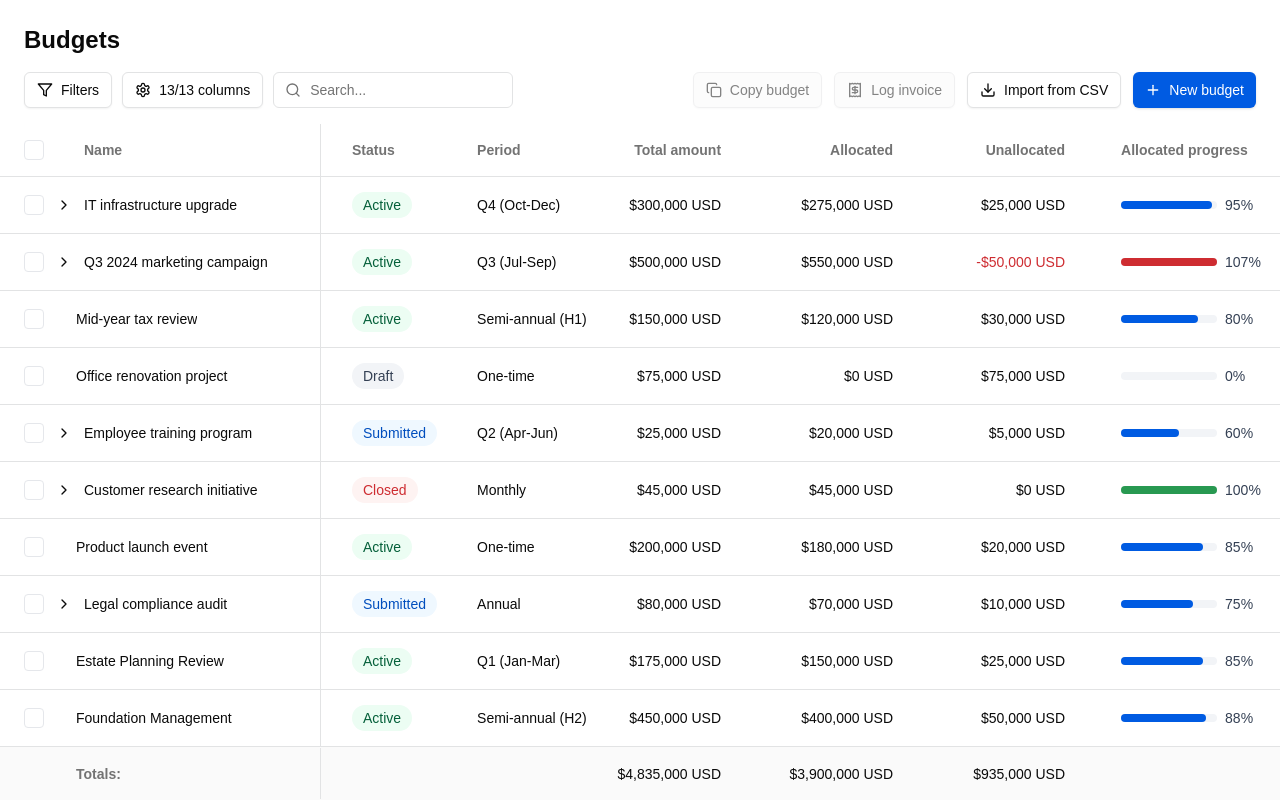
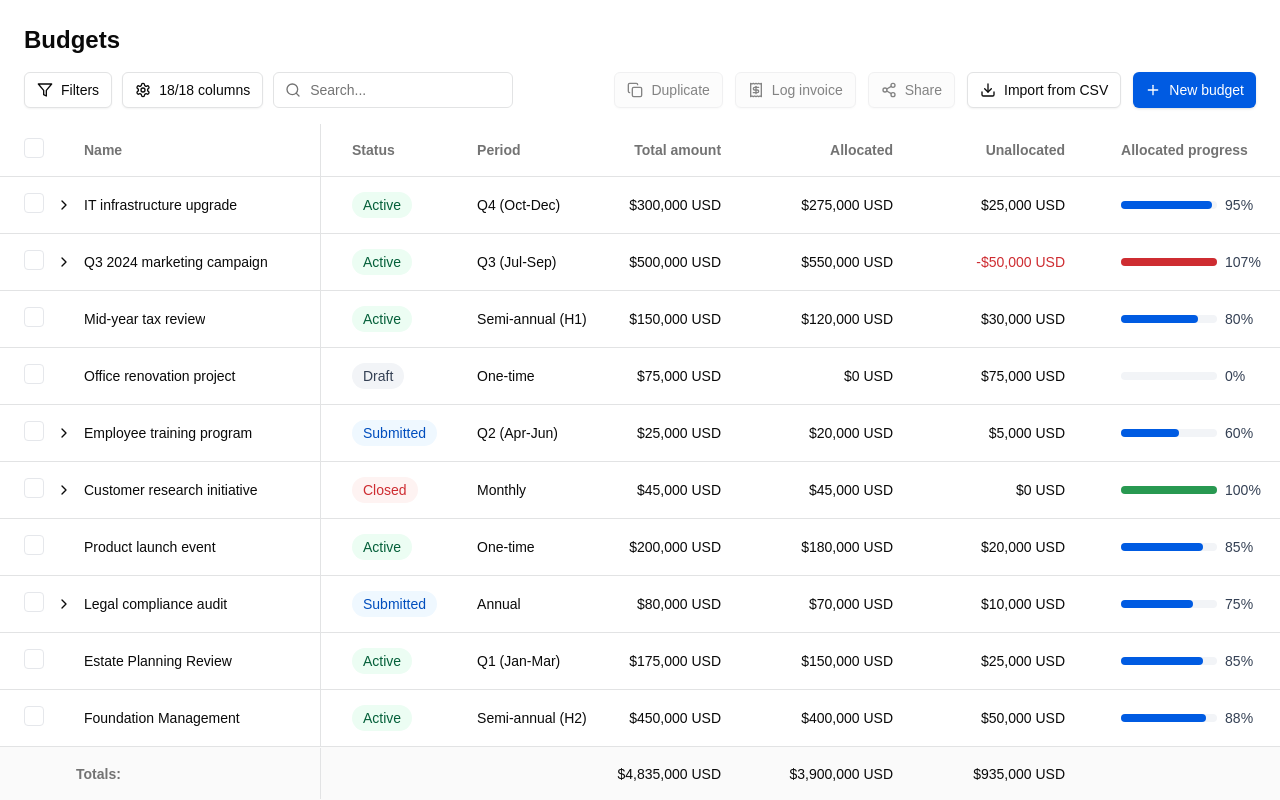
Before and after one commit to volomydyr/budget-management-app, a Next.js app: page / in a window 1280 px wide. Built offline with nearby package versions, Linux system fonts and the light colour scheme.

Commit message:
Small fixes in the table and the create modal

```diff
--- a/app/page.tsx
+++ b/app/page.tsx
@@ -4,7 +4,7 @@ import { useState, useEffect } from 'react'
 import { InteractiveBudgetModalComponent } from "@/components/interactive-budget-modal"
 import { Button } from "@/components/ui/button"
 import { Input } from "@/components/ui/input"
-import { ArrowUp, ArrowDown, Filter, Download, MoreHorizontal, Settings, Plus, Info, Search, ChevronRight, ChevronDown, Copy, Receipt } from 'lucide-react'
+import { ArrowUp, ArrowDown, Filter, Download, MoreHorizontal, Settings, Plus, Info, Search, ChevronRight, ChevronDown, Copy, Receipt, Share2 } from 'lucide-react'
 import {
   Table,
   TableBody,
@@ -991,18 +991,8 @@ export default function BudgetsPage() {
   const [showModal, setShowModal] = useState(false)
   const [checkedItems, setCheckedItems] = useState<{ [key: string]: boolean }>({})
   const [isAllChecked, setIsAllChecked] = useState(false)
-  const [sharedUsers, setSharedUsers] = useState<{ [key: string]: Array<typeof userPool[0]> }>({})
   const [expandedRows, setExpandedRows] = useState<Set<string>>(new Set());
   const [sortConfig, setSortConfig] = useState<SortConfig>(null);
-
-  useEffect(() => {
-    const newSharedUsers: { [key: string]: Array<typeof userPool[0]> } = {}
-    budgetData.forEach((budget) => {
-      const shuffled = [...userPool].sort(() => 0.5 - Math.random())
-      newSharedUsers[budget.name] = shuffled.slice(0, 2 + Math.floor(Math.random() * 2)) // 2-3 users
-    })
-    setSharedUsers(newSharedUsers)
-  }, [])
 
   const handleCheckAll = (checked: boolean) => {
     setIsAllChecked(checked)
@@ -1068,15 +1058,17 @@ export default function BudgetsPage() {
         >
           <TableCell className="w-[320px] p-0 sticky left-0 bg-background z-20">
             <div className="flex items-center relative w-[320px]">
-              <div className="w-10 flex items-center justify-center pl-7">
+              <div className="w-10 flex items-center justify-center pl-7 relative">
+                <div className="absolute">
                   <Checkbox
                     checked={checkedItems[item.name] || false}
                     onCheckedChange={(checked) => handleSingleCheck(item.name, checked as boolean)}
                   />
                 </div>
+              </div>
               <div className="flex items-center gap-2 overflow-hidden -ml-1">
                 <div style={{ width: `${level * 24}px` }} className="flex-shrink-0" />
-                {hasChildren && (
+                {hasChildren ? (
                   <button
                     onClick={() => item.id && toggleRowExpansion(item.id)}
                     className="p-1 hover:bg-[#E4E4E5] rounded-sm flex-shrink-0 ml-2"
@@ -1087,8 +1079,9 @@ export default function BudgetsPage() {
                       <ChevronRight className="h-4 w-4" />
                     )}
                   </button>
+                ) : (
+                  <div className="ml-2 w-[24px] flex-shrink-0" />
                 )}
-                {!hasChildren && <div className="w-6 flex-shrink-0" />}
                 <span className="truncate">{item.name}</span>
               </div>
             </div>
@@ -1192,11 +1185,11 @@ export default function BudgetsPage() {
               </>
             )}
           </TableCell>
-          <TableCell className="pl-4 pr-10 text-sm">{periodDates.start}</TableCell>
-          <TableCell className="pl-4 pr-10 text-sm">{periodDates.end}</TableCell>
-          <TableCell className="pl-4 pr-10 text-sm">{item.vendor || '-'}</TableCell>
-          <TableCell className="pl-4 pr-10 text-sm">{item.property || '-'}</TableCell>
-          <TableCell className="pl-4 pr-10 text-sm">{item.legalEntity || '-'}</TableCell>
+          <TableCell className="pl-4 pr-10 text-sm">{periodDates.start === '-' ? <span className="text-[#A0A0A0]">-</span> : periodDates.start}</TableCell>
+          <TableCell className="pl-4 pr-10 text-sm">{periodDates.end === '-' ? <span className="text-[#A0A0A0]">-</span> : periodDates.end}</TableCell>
+          <TableCell className="pl-4 pr-10 text-sm">{item.vendor || <span className="text-[#A0A0A0]">-</span>}</TableCell>
+          <TableCell className="pl-4 pr-10 text-sm">{item.property || <span className="text-[#A0A0A0]">-</span>}</TableCell>
+          <TableCell className="pl-4 pr-10 text-sm">{item.legalEntity || <span className="text-[#A0A0A0]">-</span>}</TableCell>
           <TableCell className="pl-4 pr-5">
             <div className="flex items-center gap-2">
               {item.owner === "Dianne Russell" ||
@@ -1213,9 +1206,9 @@ export default function BudgetsPage() {
                     src={`${
                       item.owner === "Dianne Russell" ? "https://i.pravatar.cc/150?img=1" :
                       item.owner === "Floyd Miles" ? "https://i.pravatar.cc/150?img=12" :
-                      item.owner === "Leslie Alexander" ? "https://i.pravatar.cc/150?img=24" :
+                      item.owner === "Leslie Alexander" ? "https://i.pravatar.cc/150?img=5" :
                       item.owner === "Brooklyn Simmons" ? "https://i.pravatar.cc/150?img=47" :
-                      item.owner === "Jenny Wilson" ? "https://i.pravatar.cc/150?img=25" :
+                      item.owner === "Jenny Wilson" ? "https://i.pravatar.cc/150?img=33" :
                       item.owner === "Cameron Williamson" ? "https://i.pravatar.cc/150?img=15" :
                       item.owner === "Victoria Chen" ? "https://i.pravatar.cc/150?img=41" :
                       item.owner === "Marcus Thompson" ? "https://i.pravatar.cc/150?img=11" :
@@ -1352,7 +1345,7 @@ export default function BudgetsPage() {
             </Button>
             <Button variant="outline" size="sm" className="h-9 text-sm">
               <Settings className="h-4 w-4" />
-              13/13 columns
+              18/18 columns
             </Button>
             <div className="relative">
               <Search className="h-4 w-4 absolute left-3 top-1/2 transform -translate-y-1/2 text-muted-foreground" />
@@ -1373,7 +1366,7 @@ export default function BudgetsPage() {
               disabled={getSelectedCount(checkedItems) !== 1}
             >
               <Copy className="h-4 w-4" />
-              Copy budget
+              Duplicate
             </Button>
             <Button
               variant="outline"
@@ -1387,6 +1380,18 @@ export default function BudgetsPage() {
               <Receipt className="h-4 w-4" />
               Log invoice
             </Button>
+            <Button
+              variant="outline"
+              size="sm"
+              className={cn(
+                "h-9 text-sm",
+                "disabled:bg-[#fafafa]"
+              )}
+              disabled={getSelectedCount(checkedItems) !== 1}
+            >
+              <Share2 className="h-4 w-4" />
+              Share
+            </Button>
             <Button variant="outline" size="sm" className="h-9 text-sm">
               <Download className="h-4 w-4" />
               Import from CSV
@@ -1409,12 +1414,14 @@ export default function BudgetsPage() {
               <TableRow noBorder className="h-[52px] hover:bg-transparent">
                 <TableHead className="w-[320px] p-0 sticky left-0 bg-background z-20">
                   <div className="flex items-center relative w-[320px]">
-                    <div className="w-10 flex items-center justify-center pl-7">
+                    <div className="w-10 flex items-center justify-center pl-7 relative">
+                      <div className="absolute">
                         <Checkbox
                           checked={isAllChecked}
                           indeterminate={isSomeChecked()}
                           onCheckedChange={handleCheckAll}
                         />
+                      </div>
                     </div>
                     <div className="text-sm font-semibold text-muted-foreground pl-[44px]">
                       Name
--- a/components/interactive-budget-modal.tsx
+++ b/components/interactive-budget-modal.tsx
@@ -118,20 +118,20 @@ const BudgetTreeItem = ({
           />
         </div>
 
+        {/* Cost Type Combobox - Moved before the entity linking */}
+        <div className="w-[160px] flex-shrink-0">
+          <CostTypeCombobox
+            value={item.costType}
+            onChange={(value) => onUpdate(item.id, 'costType', value)}
+          />
+        </div>
+
         {/* Link to field */}
         <div className="w-[312px] flex-shrink-0">
           <EntityCombobox
             value={item.linkedEntityId || []}
             onChange={(value) => onUpdate(item.id, 'linkedEntityId', value)}
             items={items}
-          />
-        </div>
-
-        {/* Cost Type Combobox */}
-        <div className="w-[160px] flex-shrink-0">
-          <CostTypeCombobox
-            value={item.costType}
-            onChange={(value) => onUpdate(item.id, 'costType', value)}
           />
         </div>
 
@@ -502,7 +502,7 @@ const ContingencyPopover = ({
             </Label>
             <Input
               type="text"
-              value={value || ''}
+              value={type === 'percentage' ? value || '' : formatNumber(value)}
               onChange={(e) => {
                 // Remove any non-numeric characters
                 const numericValue = e.target.value.replace(/[^0-9]/g, '');
@@ -1075,7 +1075,7 @@ export function InteractiveBudgetModalComponent({ isOpen, onClose }: Interactive
                             <div>
                               <Label>
                                 {parentBudget === 'none' ? 'Budget type' : 'Sub-budget type'}
-                                <span className="text-[#CE2C31] ml-0.5 text-lg">*</span>
+                                <span className="text-[#CE2C31] ml-0.5 text-base">*</span>
                               </Label>
                               <Select
                                 value={budgetType}
@@ -1101,7 +1101,7 @@ export function InteractiveBudgetModalComponent({ isOpen, onClose }: Interactive
                                 <div>
                                   <Label>
                                     Total amount
-                                    <span className="text-[#CE2C31] ml-0.5 text-lg">*</span>
+                                    <span className="text-[#CE2C31] ml-0.5 text-base">*</span>
                                   </Label>
                                   <Input
                                     type="text"
@@ -1135,7 +1135,10 @@ export function InteractiveBudgetModalComponent({ isOpen, onClose }: Interactive
 
                             {budgetType === 'percentage' && parentBudget !== 'none' && (
                               <div className="space-y-0">
-                                <Label>Percentage</Label>
+                                <Label>
+                                  Percentage
+                                  <span className="text-[#CE2C31] ml-0.5 text-base">*</span>
+                                </Label>
                                 <Input
                                   type="text"
                                   value={budgetValue === '0' ? '' : budgetValue}
@@ -1155,7 +1158,7 @@ export function InteractiveBudgetModalComponent({ isOpen, onClose }: Interactive
                                   placeholder="0"
                                   max="100"
                                   className={cn(
-                                    "h-10 max-w-[480px]",
+                                    "h-[36px] max-w-[480px]",
                                     budgetOverflow < 0 && "border-[#CE2C31] focus-visible:ring-[#CE2C31]"
                                   )}
                                 />
@@ -1176,7 +1179,10 @@ export function InteractiveBudgetModalComponent({ isOpen, onClose }: Interactive
                             )}
 
                             <div>
-                              <Label>Currency</Label>
+                              <Label>
+                                Currency
+                                <span className="text-[#CE2C31] ml-0.5 text-base">*</span>
+                              </Label>
                               <Select value={currency} onValueChange={setCurrency}>
                                 <SelectTrigger className="h-[36px]">
                                   <SelectValue placeholder="Select currency" />
@@ -1192,7 +1198,7 @@ export function InteractiveBudgetModalComponent({ isOpen, onClose }: Interactive
                             <div>
                               <Label>
                                 Budget period
-                                <span className="text-[#CE2C31] ml-0.5 text-lg">*</span>
+                                <span className="text-[#CE2C31] ml-0.5 text-base">*</span>
                               </Label>
                               <Select value={period} onValueChange={setPeriod}>
                                 <SelectTrigger className="h-[36px]">
```
Lines whose indentation alone changed are shown as unchanged.
